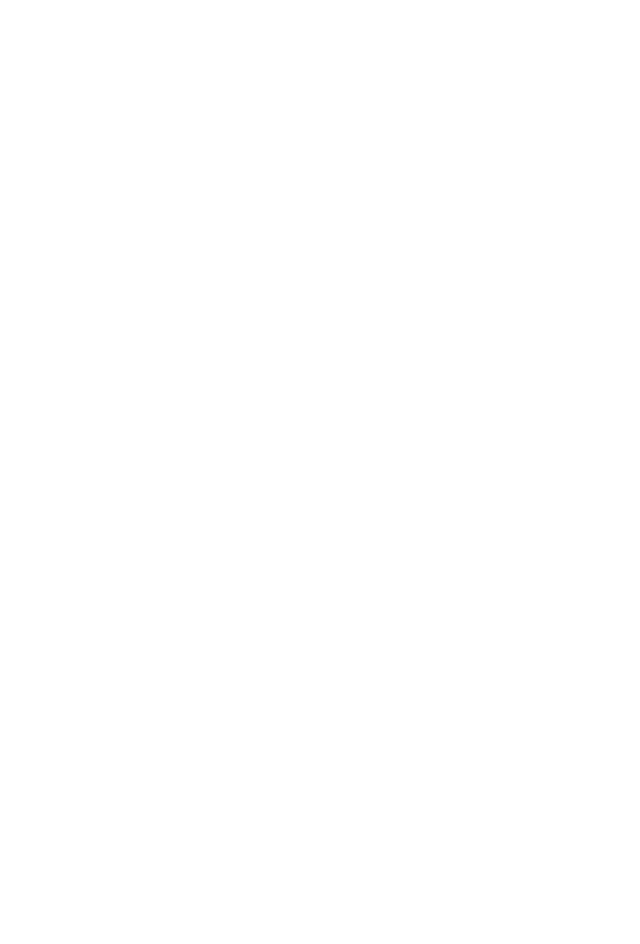
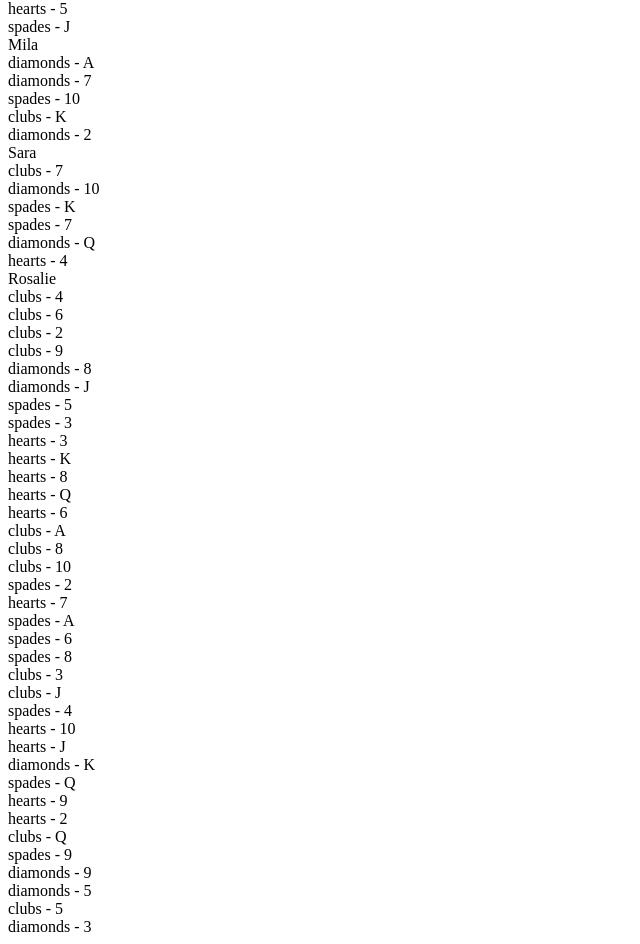
Before and after one commit to dennispassway/mau-mau-game, a Next.js app: page / in a window 1280 px wide. Shown: the part 80-1024 px from the top of the page, without its empty margins (0-640 px from the left). Before the commit the page ends 800 px from the top, so only its background shows below. Built offline with nearby package versions, Linux system fonts and the light colour scheme.

Commit message:
Setup components

```diff
--- /dev/null
+++ b/components/Card.js
@@ -0,0 +1,7 @@
+export default function Card({ type, number }) {
+  return (
+    <div>
+      {type} - {number}
+    </div>
+  )
+}
--- /dev/null
+++ b/components/Deck.js
@@ -0,0 +1,9 @@
+import Card from './Card'
+
+export default function Deck({ cards }) {
+  return (
+    <div>
+      {cards.map(({ type, number }, i) => <Card key={i} type={type} number={number} />)}
+    </div>
+  )
+}
--- /dev/null
+++ b/components/Player.js
@@ -0,0 +1,12 @@
+import Card from './Card'
+
+export default function Player({ cards, name }) {
+  return (
+    <div>
+      {name}
+      <div>
+        {cards.map(({ type, number }, i) => <Card key={i} type={type} number={number} />)}
+      </div>
+    </div>
+  )
+}
--- /dev/null
+++ b/components/Stack.js
@@ -0,0 +1,9 @@
+import Card from './Card'
+
+export default function Stack({ cards }) {
+  return (
+    <div>
+      {cards.map(({ type, number }, i) => <Card key={i} type={type} number={number} />)}
+    </div>
+  )
+}
--- a/pages/index.js
+++ b/pages/index.js
@@ -1,77 +1,81 @@
+import { Component } from 'react'
+import { createDeck, createPlayers, grabCards } from '../utils'
+import Deck from '../components/Deck'
+import Player from '../components/Player'
+import Stack from '../components/Stack'
+
 const playerAmount = 4
 const cardsPerPlayer = 7
 
-const deck = createDeck()
-const shuffledDeck = shuffle(deck)
-const players = createPlayers(playerAmount, cardsPerPlayer, shuffledDeck)
-const stack = grabCards(shuffledDeck, 1)
+export default class Index extends Component {
 
-let currentPlayer = 0
-
-turn()
-
-function createPlayers(amount, cards, deck) {
-  return [...Array(amount)].map((_, i) => ({ name: randomName(), cards: grabCards(deck, cards) }))
+  state = {
+    currentPlayer: null,
+    deck: null,
+    players: null,
+    stack: null,
   }
 
-function randomName() {
-  const names = ['James', 'Daan', 'Levi', 'Sem', 'Xavi', 'Finn', 'Max', 'Logan', 'Mees', 'Thomas', 'Nova', 'Mila', 'Zoë', 'Eva', 'Olivia', 'Sara', 'Julia', 'Rosalie', 'Evi', 'Senna']
-  return names[Math.floor(Math.random() * names.length)]
+  componentDidMount() {
+    const deck = createDeck()
+    const players = createPlayers(playerAmount, cardsPerPlayer, deck)
+    const stack = grabCards(deck, 1)
+
+    this.setState({ deck, players, stack, currentPlayer: 0 })
+    setTimeout(() => this.gameTurn())
   }
 
-function turn() {
-  playerTurn(players[currentPlayer])
+  render() {
+    const { deck, stack, players } = this.state
+
+    if (!players) {
+      return null
+    }
+
+    return (
+      <div>
+        {players.map(({ name, cards }, i) => <Player key={i} name={name} cards={cards} />)}
+        <Stack cards={stack} />
+        <Deck cards={deck} />
+      </div>
+    )
+  }
+
+  gameTurn() {
+    const { currentPlayer, players } = this.state
+
+    this.playerTurn(players[currentPlayer])
 
     if (players[currentPlayer].cards.length === 0) {
       return console.log('Game over. Winner: ', players[currentPlayer].name)
     }
 
-  currentPlayer = currentPlayer === (playerAmount - 1) ? 0 : currentPlayer + 1
-  turn()
+    this.setState({ currentPlayer: currentPlayer === (playerAmount - 1) ? 0 : currentPlayer + 1 })
+
+    setTimeout(() => this.gameTurn(), 1000)
   }
 
-function playerTurn(player) {
-  const playableCards = player.cards.filter(card => mayPlayCard(card, stack[stack.length - 1]))
+  playerTurn(player) {
+    const { stack, deck } = this.state
+
+    const playableCards = player.cards.filter(card => this.mayPlayCard(card, stack[stack.length - 1]))
 
     if (!playableCards || !playableCards.length) {
-    return player.cards = [...player.cards, ...grabCards(shuffledDeck, 1)]
+      return player.cards = [...player.cards, ...grabCards(deck, 1)]
     }
 
-  playCard(player, playableCards[0], stack)
+    this.playCard(player, playableCards[0])
   }
 
-function playCard(player, card, stack) {
+  mayPlayCard(cardA, cardB) {
+    return cardA.number === cardB.number || cardA.type === cardB.type
+  }
+
+  playCard(player, card) {
+    const { stack } = this.state
+
     const index = player.cards.indexOf(card)
     const cardToPlay = player.cards.splice(index, 1)
     stack.push(cardToPlay[0])
   }
-
-function mayPlayCard(cardA, cardB) {
-  return cardA.number === cardB.number || cardA.type === cardB.type
 }
-
-function createDeck() {
-  const cardNumbers = [...Array(13).keys()].map(c => c + 1).map(c => {
-    const specialOnes = { 1: 'A', 11: 'J', 12: 'Q', 13: 'K', }
-    return specialOnes[c] || c
-  })
-
-  const cardTypes = ['hearts', 'spades', 'clubs', 'diamonds']
-  const cards = cardTypes.map(type => cardNumbers.map(number => ({ number, type })))
-
-  return [].concat(...cards)
-}
-
-function shuffle(array) {
-  return array.sort(() => Math.random() - Math.random())
-}
-
-function grabCards(deck, amount) {
-  return deck.splice(0, amount)
-}
-
-export default function Index() {
-  return (
-    <div>Hello world!</div>
-  )
-}
--- /dev/null
+++ b/utils.js
@@ -0,0 +1,28 @@
+export function createDeck() {
+  const cardNumbers = [...Array(13).keys()].map(c => c + 1).map(c => {
+    const specialOnes = { 1: 'A', 11: 'J', 12: 'Q', 13: 'K', }
+    return specialOnes[c] || c
+  })
+
+  const cardTypes = ['hearts', 'spades', 'clubs', 'diamonds']
+  const cards = cardTypes.map(type => cardNumbers.map(number => ({ number, type })))
+
+  return shuffle([].concat(...cards))
+}
+
+export function createPlayers(amount, cards, deck) {
+  return [...Array(amount)].map((_, i) => ({ name: randomName(), cards: grabCards(deck, cards) }))
+}
+
+export function grabCards(deck, amount) {
+  return deck.splice(0, amount)
+}
+
+function shuffle(array) {
+  return array.sort(() => Math.random() - Math.random())
+}
+
+function randomName() {
+  const names = ['James', 'Daan', 'Levi', 'Sem', 'Xavi', 'Finn', 'Max', 'Logan', 'Mees', 'Thomas', 'Nova', 'Mila', 'Zoë', 'Eva', 'Olivia', 'Sara', 'Julia', 'Rosalie', 'Evi', 'Senna']
+  return names[Math.floor(Math.random() * names.length)]
+}
```
Lines whose indentation alone changed are shown as unchanged.
